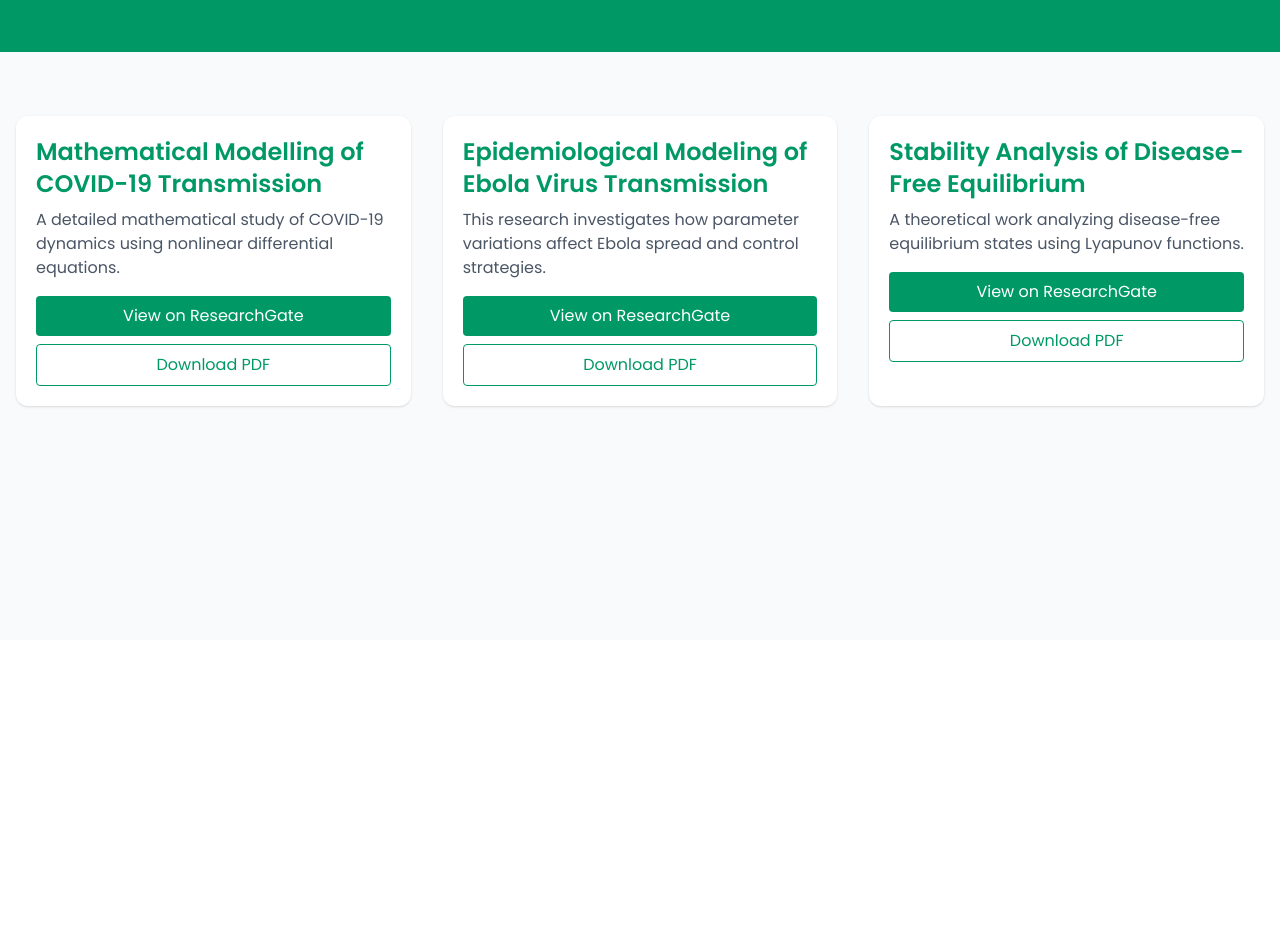
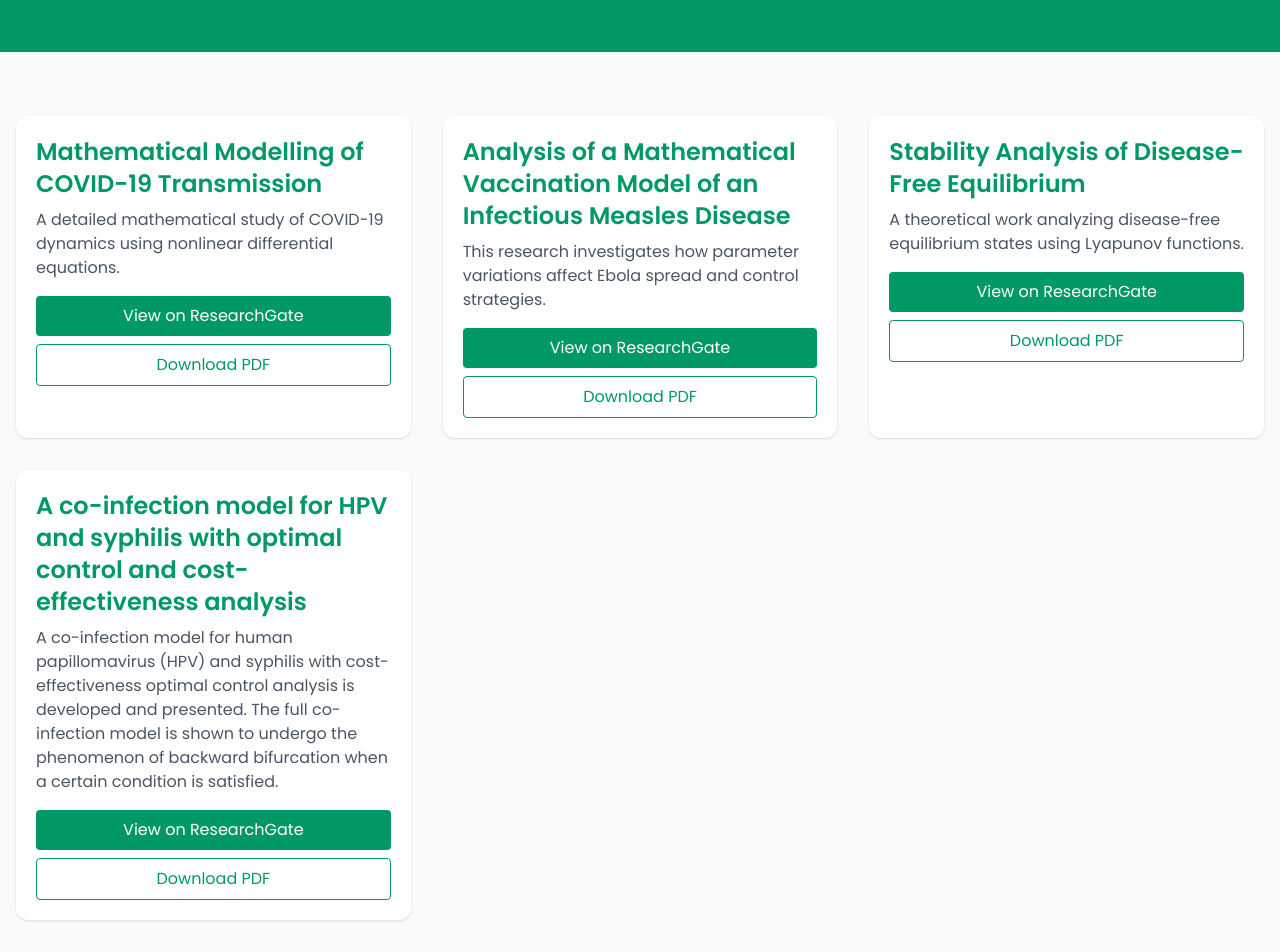
Before and after one commit to Emmyglobal/j-eblog-next, a Next.js app: page /resources in a window 1280 px wide. Shown: the part 160-1112 px from the top of the page. Before the commit the page ends 800 px from the top, so only its background shows below. Built offline with nearby package versions, Linux system fonts and the light colour scheme.

Commit message:
Resources and services added

```diff
--- a/pages/resources.jsx
+++ b/pages/resources.jsx
@@ -5,15 +5,15 @@ const resources = [
     title: "Mathematical Modelling of COVID-19 Transmission",
     description:
       "A detailed mathematical study of COVID-19 dynamics using nonlinear differential equations.",
-    link: "https://www.researchgate.net/publication/123456789_Mathematical_Modelling_of_COVID-19",
+    link: "https://www.researchgate.net/publication/343431308_Analysis_of_COVID-19_and_comorbidity_co-infection_Model_with_Optimal_Control?_sg%5B0%5D=ttyZHoMIkLLrCdniZ0l1CxgQYsr0jeMGCZYmFfiDKf9eAu0h7REZAnsTDxNW0P1kjpLZMumUTo5gJFK8R04ENmLnZMn_p4_DYS__EnkU.lC6TcWn43qsarmkOH7ZRrRGTbpghoIoyBesv2QkNVh9Jsboqv8ZlJ3Gn5x2UkEE2UFE64GJt_uK38ass3N9XhA&_tp=eyJjb250ZXh0Ijp7ImZpcnN0UGFnZSI6InNpZ251cCIsInBhZ2UiOiJwcm9maWxlIiwicG9zaXRpb24iOiJwYWdlQ29udGVudCJ9fQ",
     pdf: "/pdfs/COVID19_Modeling_Paper.pdf",
   },
   {
-    title: "Epidemiological Modeling of Ebola Virus Transmission",
+    title: "Analysis of a Mathematical Vaccination Model of an Infectious Measles Disease",
     description:
       "This research investigates how parameter variations affect Ebola spread and control strategies.",
-    link: "https://www.researchgate.net/publication/987654321_Ebola_Virus_Modeling",
-    pdf: "/pdfs/Ebola_Virus_Research.pdf",
+    link: "https://www.researchgate.net/publication/349088725_Analysis_of_a_Mathematical_Vaccination_Model_of_an_Infectious_Measles_Disease?_sg%5B0%5D=ttyZHoMIkLLrCdniZ0l1CxgQYsr0jeMGCZYmFfiDKf9eAu0h7REZAnsTDxNW0P1kjpLZMumUTo5gJFK8R04ENmLnZMn_p4_DYS__EnkU.lC6TcWn43qsarmkOH7ZRrRGTbpghoIoyBesv2QkNVh9Jsboqv8ZlJ3Gn5x2UkEE2UFE64GJt_uK38ass3N9XhA&_tp=eyJjb250ZXh0Ijp7ImZpcnN0UGFnZSI6InNpZ251cCIsInBhZ2UiOiJwcm9maWxlIiwicG9zaXRpb24iOiJwYWdlQ29udGVudCJ9fQ",
+    pdf: "/pdfs/analysis_of_a_mathematical_vaccination_model_of_an_infectious_measles_disease.pdf",
   },
   {
     title: "Stability Analysis of Disease-Free Equilibrium",
@@ -21,6 +21,13 @@ const resources = [
       "A theoretical work analyzing disease-free equilibrium states using Lyapunov functions.",
     link: "https://www.researchgate.net/publication/1122334455_Stability_Analysis_of_Disease_Free_Equilibrium",
     pdf: "/pdfs/Stability_Analysis.pdf",
+  },
+  {
+    title: "A co-infection model for HPV and syphilis with optimal control and cost-effectiveness analysis",
+    description:
+      "A co-infection model for human papillomavirus (HPV) and syphilis with cost-effectiveness optimal control analysis is developed and presented. The full co-infection model is shown to undergo the phenomenon of backward bifurcation when a certain condition is satisfied.",
+    link: "https://www.researchgate.net/publication/350994161_A_co-infection_model_for_HPV_and_syphilis_with_optimal_control_and_cost-effectiveness_analysis?_sg%5B0%5D=DbqyYIaMeZAYShal24hF6-YbRyl4uiLbocxAK4KUtn19vz2QK7BmQ2pw4jkTtfLRc5kRPUzOQTJiukYbvhuEcwfrApPBFbX1UGuOZklt.4pJ1c5o6Xi6OTjOHby05BCaLgtepxV9HmY7p-zaubdTvVMPMgsqRE-FN0FORyRTfMa9B6gSj8hgCA_6KgKo2jA&_tp=eyJjb250ZXh0Ijp7ImZpcnN0UGFnZSI6InNpZ251cCIsInBhZ2UiOiJwcm9maWxlIiwicG9zaXRpb24iOiJwYWdlQ29udGVudCJ9fQ",
+    pdf: "/pdfs/IJB_Omameetal2021.pdf",
   },
 ];
 
```
